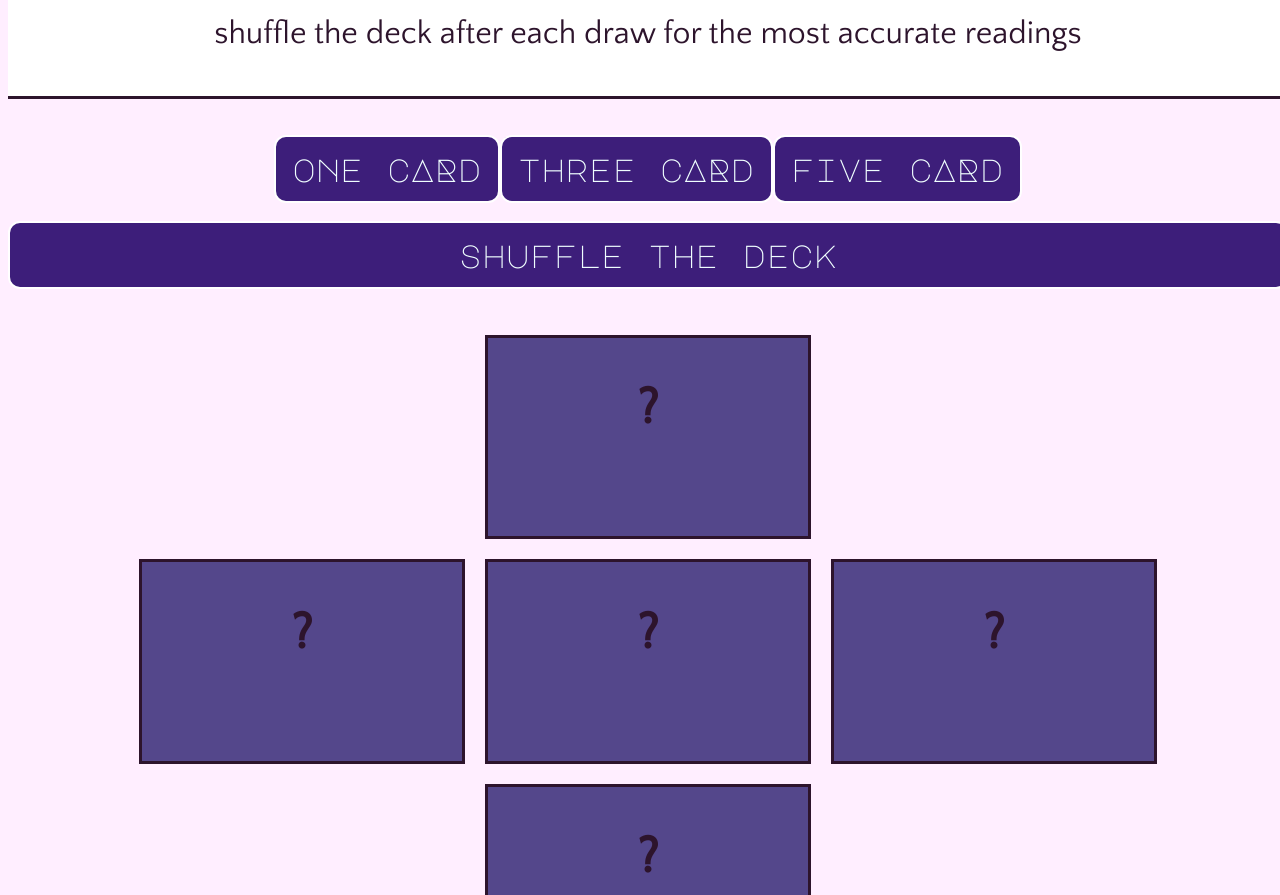
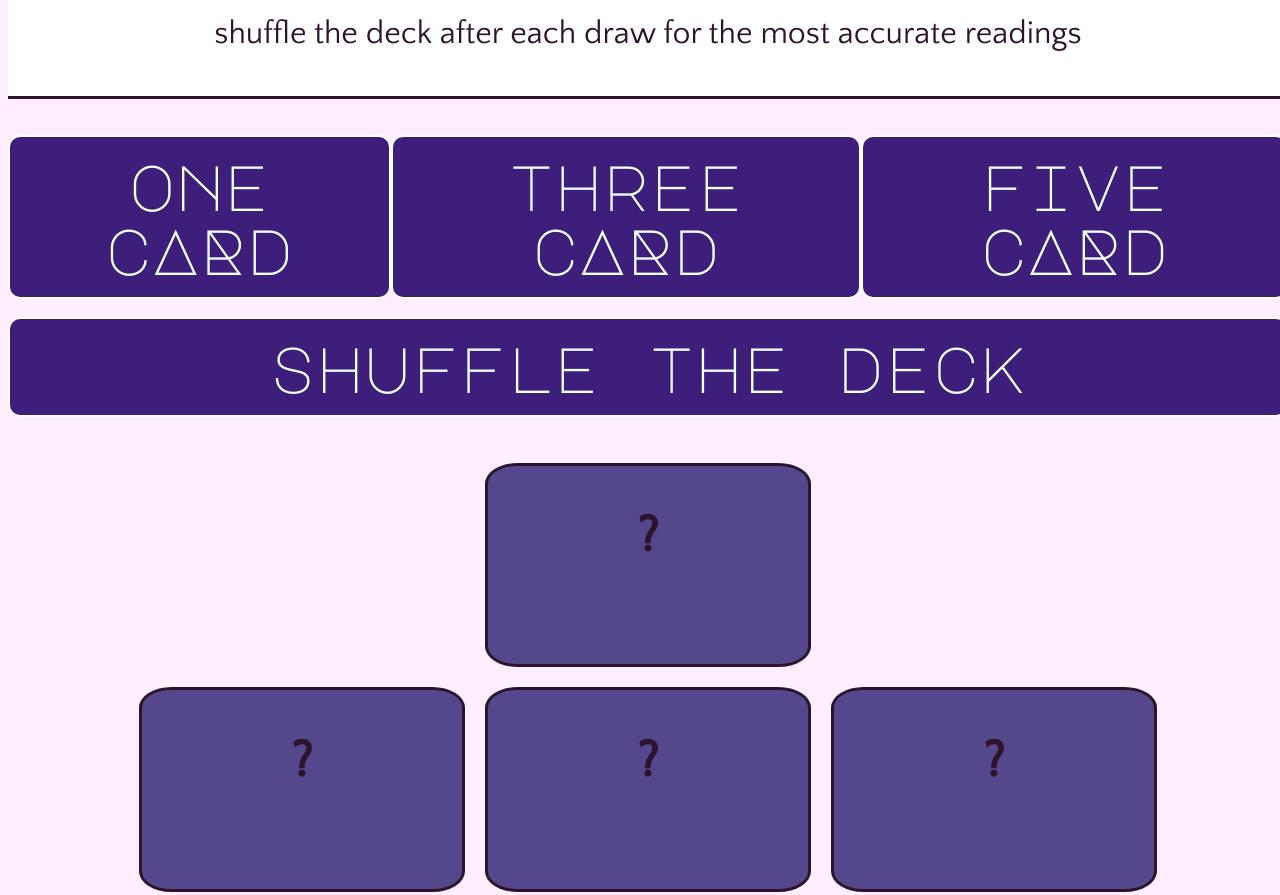
Before and after one commit to mcmuensterman/APIproject, a plain HTML site: page index.html in a window 1280 px wide. Shown: the part 1254-2149 px from the top of the page. Drawn offline with Linux system fonts and the light colour scheme; a web font is replaced by a local one.

Commit message:
minor HTML/css tweaks

```diff
--- a/style.css
+++ b/style.css
@@ -72,12 +72,13 @@ p {
 
 button {
     background-color: #3d1e7a;
-    font-size: 2rem;
+    font-size: 5vw;
     color: azure;
     border-radius: 12px;
     border: 2px solid white;
     font-family: Major Mono Display, sans-serif;
     padding: 1rem;
+
 }
 
 button:hover {
@@ -97,12 +98,17 @@ button:hover {
     justify-content: center;
     align-items: center;
     border: 3px solid #2D142C;
+    border-radius: 10%;
     max-height: 100%;
     max-width: 40vw;
     min-width: 25vw;
     margin:10px;
     background-color: #54478b;
 
+}
+
+.card-display:hover {
+    background-color: #FFEEFF;
 }
 
 
```
Also changed, not shown: index.html (+2 -2 lines).
